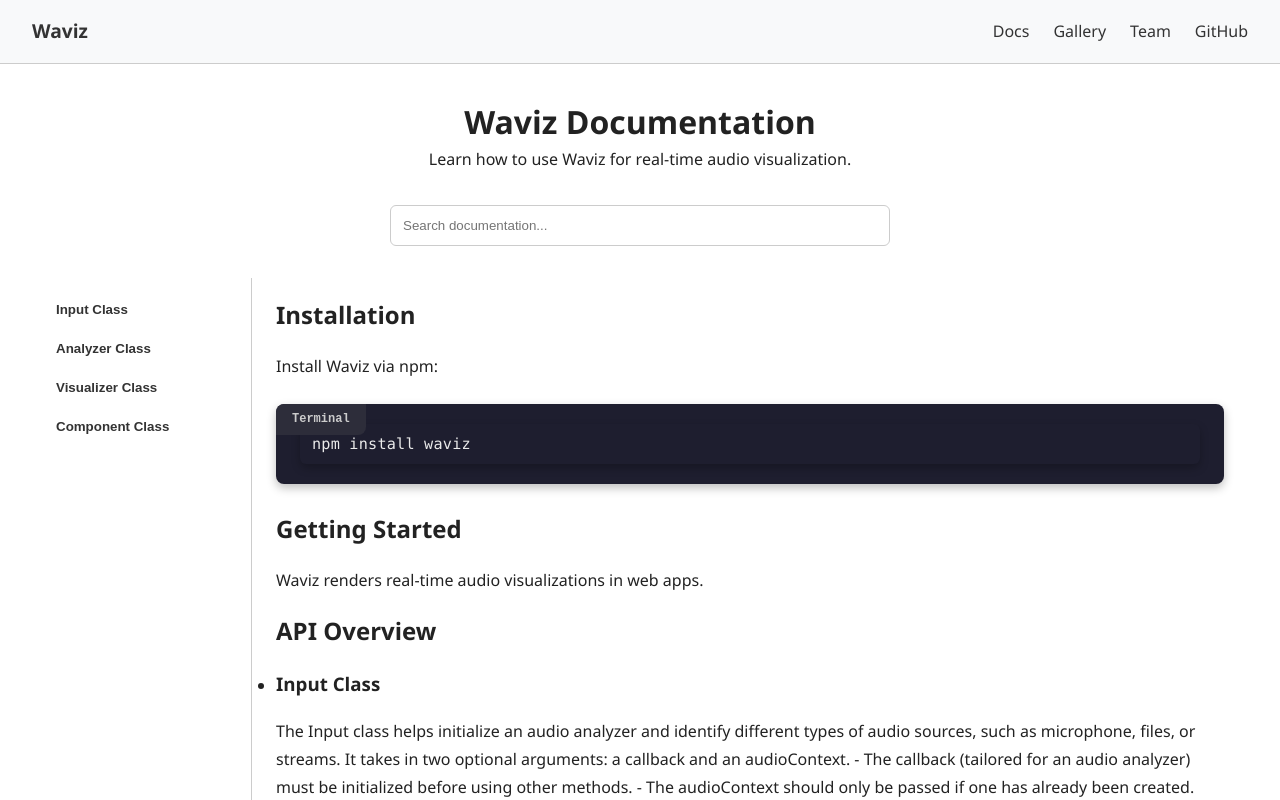
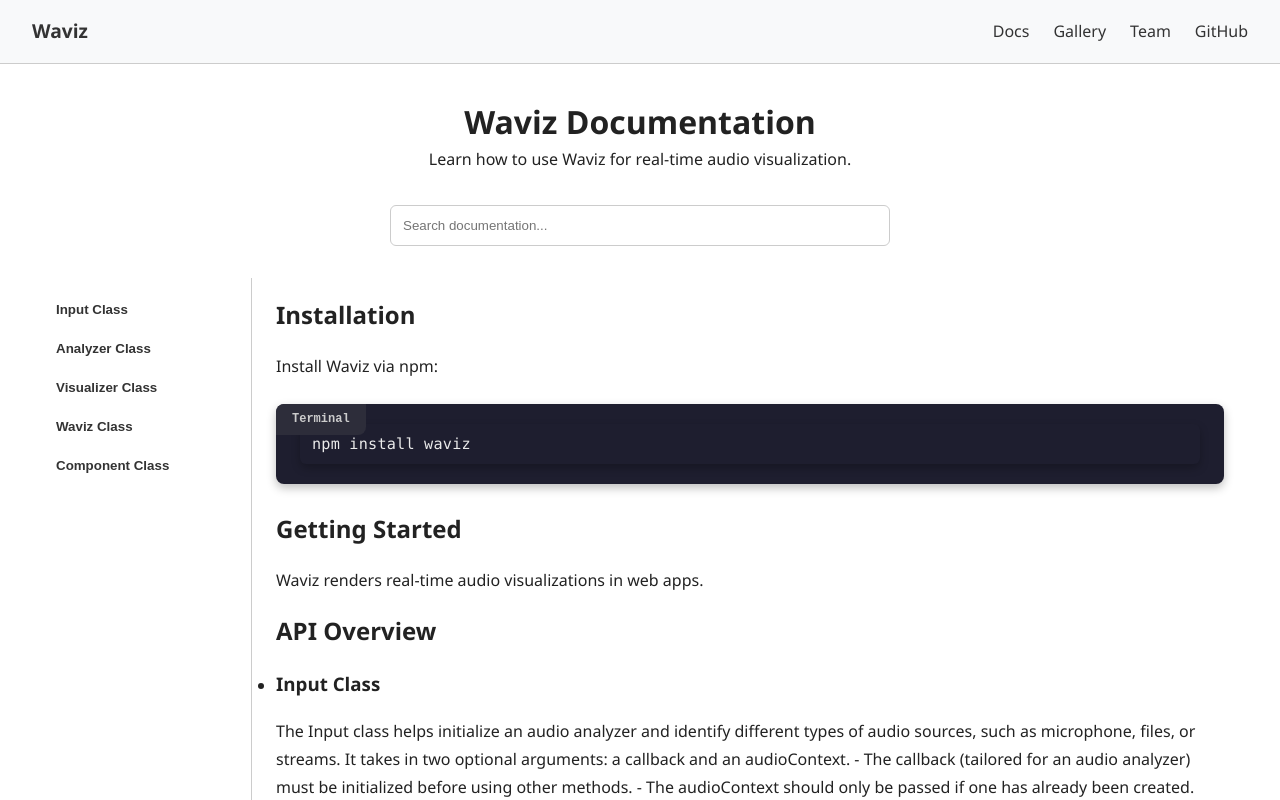
Before and after one commit to Waviz-Team/WavizWebsite, a React (Vite) app: page /docs in a window 1280 px wide. Shown: the top 800 px of the page. Built offline with nearby package versions, Linux system fonts and the light colour scheme.

Commit message:
added waviz class documentation

```diff
--- a/src/pages/Docs.tsx
+++ b/src/pages/Docs.tsx
@@ -105,52 +105,52 @@ Supported input types include:
       name: 'Analyzer Class',
       description: `The AudioAnalyzer class provides an in-house analyzer for audio data while maintaining clear separation of concerns. It uses the Web Audio API to run Fourier transformations on a given audio context. The core method, startAnalysis, takes two required arguments:
 
-- audioContext (AudioContext): The audio environment
-- sourceNode (AudioNode): The audio source to analyze
+      - audioContext (AudioContext): The audio environment
+      - sourceNode (AudioNode): The audio source to analyze
 
-startAnalysis creates an analyser node and begins FFT (Fast Fourier Transform) analysis. Default fftSize is 2048. A future update will allow users to change fftSize dynamically.`,
+      startAnalysis creates an analyser node and begins FFT (Fast Fourier Transform) analysis. Default fftSize is 2048. A future update will allow users to change fftSize dynamically.`,
       content: `analyzer.startAnalysis(audioContext, sourceNode);`,
       methods: [
            {
       name: 'startAnalysis',
       description:
-        'The primary method that creates and configures the analyser node using Web Audio API. Requires audioContext and sourceNode.',
+        'The primary method of the audioAnalyzer class. It will run a Fourier analysis on the audioContext using .createAnalyser() defined by WebAudioApi. By default, it will take a fftSize of 2048. Future Update: Allow users to dynamically change fftSize!',
       content: 'analyzer.startAnalysis(audioContext, sourceNode);',
     },
 
       {
         name: 'getFrequencyData',
-        description: 'Returns frequency-domain data as an array of 8-bit unsigned integers. Length is half of fftSize.',
+        description: ' allows users/functions to pull the array of frequency data mapped by FFT in bins to access. The array will be of type 8-bit unsigned integers with an array length of 1/2 the fftSize.',
         content: 'const data = analyzer.getFrequencyData();',
       },
         {
       name: 'getTimeDomainData',
       description:
-        'Returns time-domain data (waveform) as an array of 8-bit unsigned integers. Length is half of fftSize.',
+        'allows users/functions to pull the array of time mapped data by FFT in bins to access. The array will be of type 8-bit unsigned integers with an array length of 1/2 the fftSize.',
       content: 'const waveform = analyzer.getTimeDomainData();',
     },
     {
       name: 'getDataArray',
       description:
-        'Returns the raw frequency data as a Uint8Array. Same as getFrequencyData().',
+        'Allows users/functions to grab the raw freq data in type 8-bit unsigned integers.',
       content: 'const rawData = analyzer.getDataArray();',
     },
     {
       name: 'getBufferLength',
       description:
-        'Returns the frequency bin count (half of fftSize). Useful for drawing bars or waveforms.',
+        'This will output the frequency bin count as a number, which will be 1/2 the fftSize.',
       content: 'const bins = analyzer.getBufferLength();',
     },
     {
-      name: 'timeData (getter)',
+      name: ' get timeData ()',
       description:
-        'Getter that returns live time-domain data. Equivalent to getTimeDomainData().',
+        'A getter function that outputs the same result as getTimeDomainData(). This is here in case users want to access live data via a getter function instead.',
       content: 'const waveform = analyzer.timeData;',
     },
     {
-      name: 'freqData (getter)',
+      name: 'get freqData ()',
       description:
-        'Getter that returns live frequency data. Equivalent to getFrequencyData().',
+        'A getter function that outputs the same result as getFrequencyData(). This is here in case users want to access live data via a getter function instead.',
       content: 'const spectrum = analyzer.freqData;',
     },
 
@@ -169,12 +169,53 @@ startAnalysis creates an analyser node and begins FFT (Fast Fourier Transform) a
       ],
     },
     {
+  name: 'Waviz Class',
+  description: `The purpose of the Waviz class is to provide a wrapper class for all the modularized classes we have defined below (input, analyzer, visualizer) through class composition. If you want a simple, effective way to create a visualizer that isn't a react component, use this class! The Waviz class takes in 3 optional arguments:
+
+- canvas: type should be an HTML Canvas Element. We need a provided user canvas to draw our visualizer on!
+- audioSource: type will be the same type defined in the Input class .connectAudioSource() below. This is necessary as well if you want to start the visualizer!
+- audioContext:  type will be an AudioContext. This is the currently the only optional parameter that is not needed to start the visualizer. However, if an audioContext has already been established and you don't want to duplicate audioContext (you probably shouldn't), then you can pass in your already existing audioContext. This is also helpful in the case you want to create multiple visualizers on the same page. All 3 arguments are not needed to initialize the class. However, the first two (canvas, audioSource) should be passed in if you want to start the visualizer. Using these arguments, the Waviz class will auto initialize the visualizer/audioContext for you.`,
+  content: `const waviz = new Waviz(canvas, audioSource, audioContext);`,
+  methods: [
+    {
+      name: 'getFrequencyData',
+      description:
+        'A delegator method that pulls the frequency data while providing sanity checks. For more details, refer to our audioAnalyzer documentation!',
+      content: 'const data = waviz.getFrequencyData();',
+    },
+    {
+      name: 'getTimeDomainData',
+      description:
+        'A delegator method that pulls the time domain data while providing sanity checks. For more details, refer to our audioAnalyzer documentation!',
+      content: 'const waveform = waviz.getTimeDomainData();',
+    },
+    {
+      name: 'cleanup',
+      description:
+        'Delegates to Input.cleanup(). Safely disconnects the audio context and clears connections.',
+      content: 'waviz.cleanup();',
+    },
+    {
+      name: 'wave',
+      description:
+        'Convenience method for drawing waveforms. Takes in the optional arguments of options (for the full list of options, refer to the visualizer documentation!). This will initialize the wave visualizer for you. If using mediaStream inputs, make sure to call within an event listener, tied to a user gesture, in order to comply with browser autoplay and permission policies!',
+    },
+    {
+      name: 'bar',
+      description:
+        'Convenience method for drawing bar visualizations. takes in the optional arguments of options (for the full list of options, refer to the visualizer documentation!). This will initialize the bar visualizer for you. If using mediaStream inputs, make sure to call within an event listener, tied to a user gesture, in order to comply with browser autoplay and permission policies!',
+
+      content: 'waviz.bar({ barWidth: 4, numBars: 128 });',
+    },
+  ],
+},
+    {
       name: 'Component Class',
       description: 'Reusable visual modules for custom integration.',
       content: `Component provides React components like <WaveViz />`,
       methods: [
         {
-          name: 'WaveViz',
+          name: 'WaveComponent',
           description: 'React component for waveform visualization.',
           content: '<WaveViz audioSource="file" />',
         },
```
